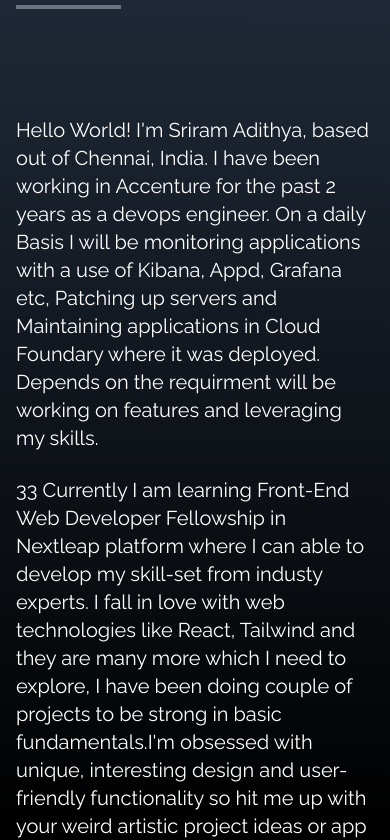
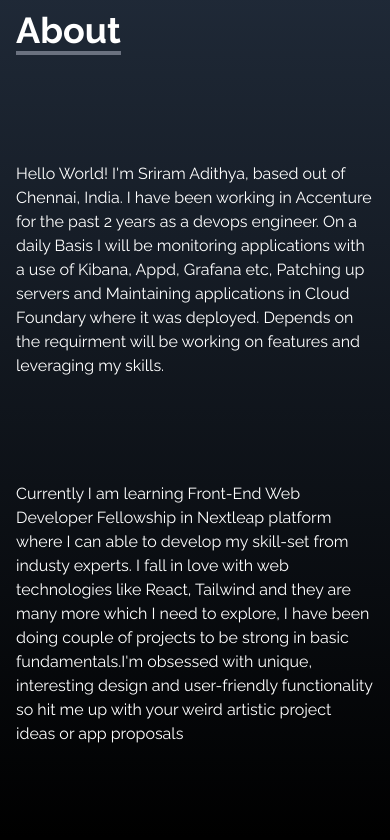
Before and after one commit to sriram-adithya/react-portfolio, a React (Create React App) app: page / in a window 390 px wide. Shown: the part 850-1690 px from the top of the page. Built offline with nearby package versions, Linux system fonts and the light colour scheme; the HTML template or start-up script is replaced by a standard one.

Commit message:
Add media queries to fit on mobile screens

```diff
--- a/src/components/About.jsx
+++ b/src/components/About.jsx
@@ -3,19 +3,19 @@ import React from 'react'
 const About = () => {
     return (
         <div name="About" className="w-full h-screen bg-gradient-to-b from-gray-800 to-black text-white">
-            <div className="max-w-screen-lg p-4 mx-auto flex flex-col justify-center w-full h-full">
+            <div className="max-w-screen-lg p-4 mx-auto flex flex-col justify-center w-full h-auto">
 
                 <div className="pb-8">
                     <p className="text-4xl font-bold inline border-b-4 border-gray-500">About</p>
                 </div>
 
-                <p className="text-xl mt-20">
+                <p className="text-base mt-20 sm:text-xl md:text-xl lg:text-xl">
                     Hello World! I'm Sriram Adithya, based out of Chennai, India. I have been working in Accenture for the past 2 years as a devops engineer. On a daily Basis I will be monitoring applications with a use of Kibana, Appd, Grafana etc, Patching up servers and Maintaining applications in Cloud Foundary where it was deployed. Depends on the requirment will be working on features and leveraging my skills.
                 </p>
 
                 <br />
 
-                <p className='text-xl'>33
+                <p className='text-base mt-20 sm:text-xl md:text-xl lg:text-xl'>
                     Currently I am learning Front-End Web Developer Fellowship in Nextleap platform where I can able to develop my skill-set from industy experts. I fall in love with web technologies like React, Tailwind and they are many more which I need to explore, I have been doing couple of projects to be strong in basic fundamentals.I'm obsessed with unique, interesting design and user-friendly functionality so hit me up with your weird artistic project ideas or app proposals
                 </p>
             </div>
--- a/src/components/Contact.jsx
+++ b/src/components/Contact.jsx
@@ -3,7 +3,7 @@ import React from 'react'
 const Contact = () => {
   return (
     <div name="Contact" className='w-full h-screen bg-gradient-to-b from-black to-gray-800 p-4 text-white'>
-        <div className='flex flex-col p-4 justify-center max-w-screen-lg mx-auto h-full'>
+        <div className='flex flex-col p-4 justify-center max-w-screen-lg mx-auto h-screen'>
             <div className='pb-8'>
                 <p className='text-4xl font-bold inline border-b-4 border-gray-500'>Contact</p>
                 <p className='py-6'>Submit the form below to get in touch with me</p>
--- a/src/components/Experience.jsx
+++ b/src/components/Experience.jsx
@@ -62,7 +62,7 @@ const Experience = () => {
     ]
     return (
         <div name="Experience" className='bg-gradient-to-b from-gray-800 to-black w-full h-screen'>
-            <div className='max-w-screen-lg mx-auto p-4 flex flex-col justify-center w-full h-full text-white'>
+            <div className='max-w-screen-lg mx-auto p-4 flex flex-col justify-center w-full h-auto text-white'>
                 <div>
                     <p className='text-4xl font-bold border-b-4 border-gray-500 p-2 inline'>Experience</p>
                     <p className='py-6'>These are the technologies I've worked with</p>
--- a/src/components/Portfolio.jsx
+++ b/src/components/Portfolio.jsx
@@ -48,7 +48,7 @@ const Portfolio = () => {
 
   return (
     <div name="Portfolio" className="bg-gradient-to-b from-black to-gray-800 w-full text-white md:h-screen">
-        <div className="max-w-screen-lg p-4 mx-auto flex flex-col justify-center w-full h-full">
+        <div className="max-w-screen-lg p-4 mx-auto flex flex-col justify-center w-full h-auto">
             <div className='pb-8'>
                 <p className="text-4xl font-bold inline border-b-4 border-gray-500">Portfolio</p>
                 <p className='py-6'>Check out some of my work right here</p>
```
